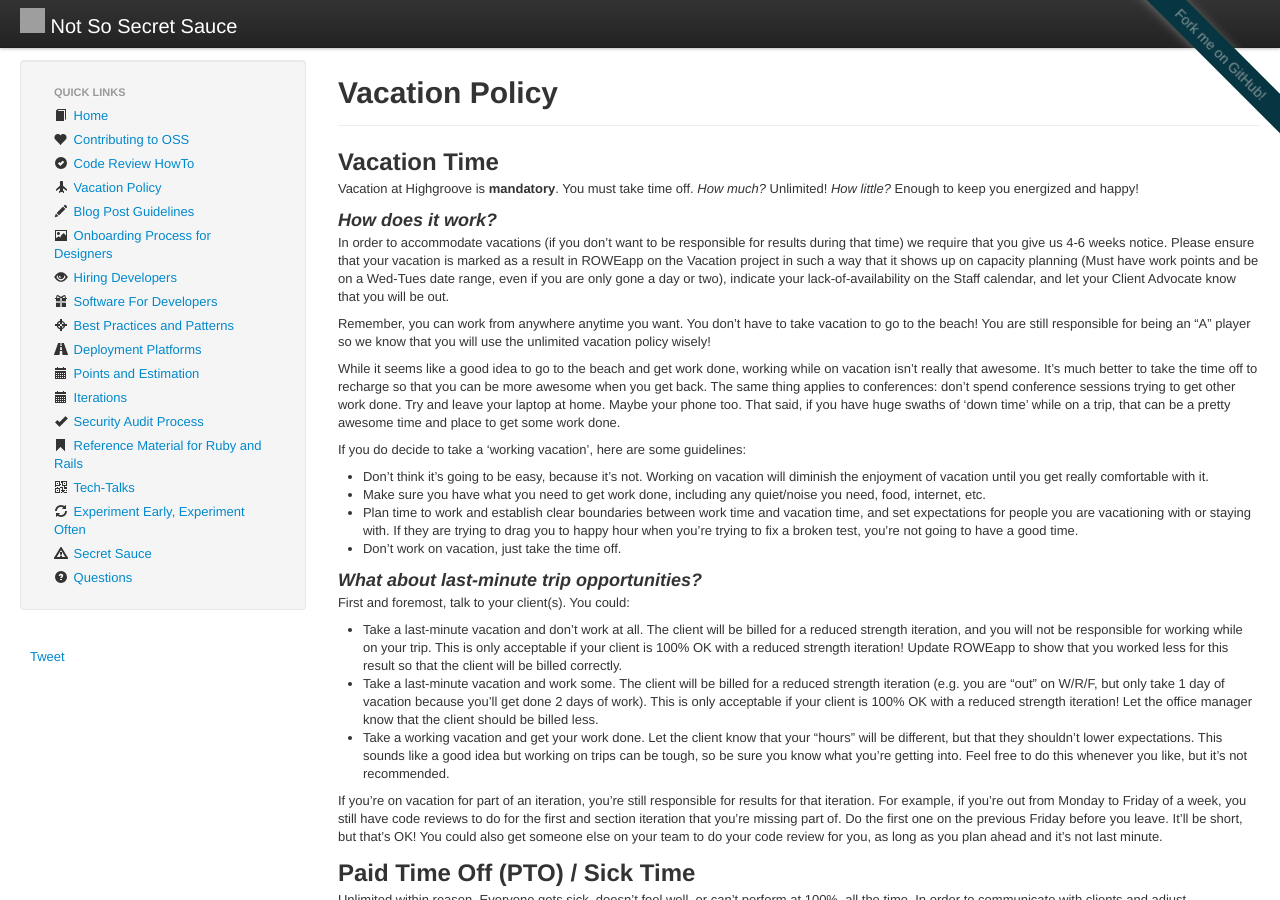
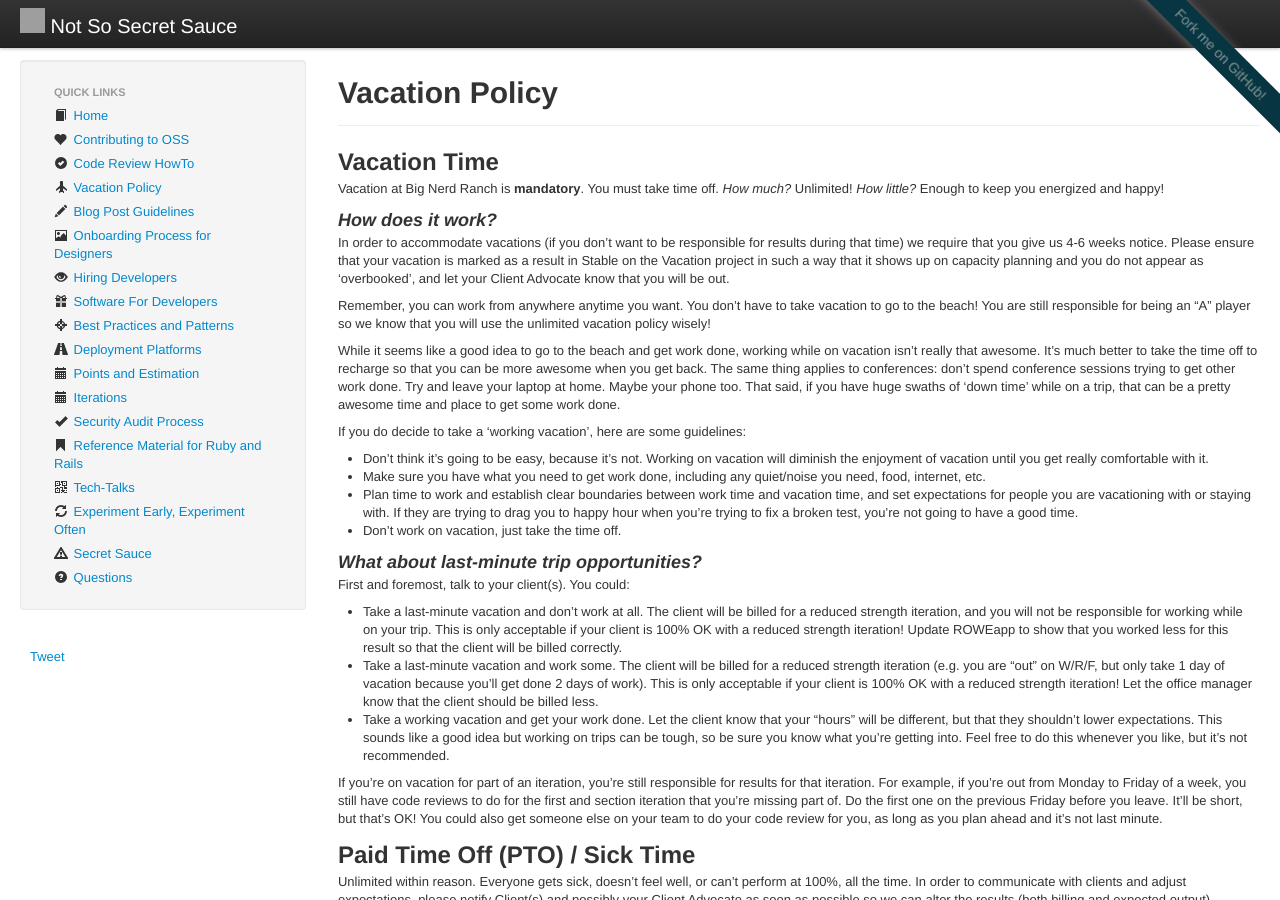
Before and after one commit to daveworth/not-so-secret-sauce, a Jekyll site: the page built from topics/vacation-policy.md, in a window 1280 px wide and 900 px high. Built offline with Jekyll 4.4.1, drawn with Linux system fonts in a browser that asks for light colours; nearby versions of some CDN libraries; comment, search, counter and statistics services are not loaded; grey boxes are pictures that could not be loaded.

Commit message:
Update vacation-policy.md

```diff
--- a/topics/vacation-policy.md
+++ b/topics/vacation-policy.md
@@ -5,18 +5,16 @@ title: Vacation Policy
 
 ## Vacation Time
 
-Vacation at Highgroove is __mandatory__. You must take time off. *How much?*
+Vacation at Big Nerd Ranch is __mandatory__. You must take time off. *How much?*
 Unlimited! *How little?* Enough to keep you energized and happy!
 
 ### *How does it work?*
 
 In order to accommodate vacations (if you don't want to be responsible for
 results during that time) we require that you give us 4-6 weeks notice. Please
-ensure that your vacation is marked as a result in ROWEapp on the Vacation project
-in such a way that it shows up on capacity planning (Must have work points and
-be on a Wed-Tues date range, even if you are only gone a day or two), indicate
-your lack-of-availability on the Staff calendar, and let your Client Advocate know that
-you will be out.
+ensure that your vacation is marked as a result in Stable on the Vacation project
+in such a way that it shows up on capacity planning and you do not appear as
+'overbooked', and let your Client Advocate know that you will be out.
 
 Remember, you can work from anywhere anytime you want. You don't have to take
 vacation to go to the beach! You are still responsible for being an "A" player
```
